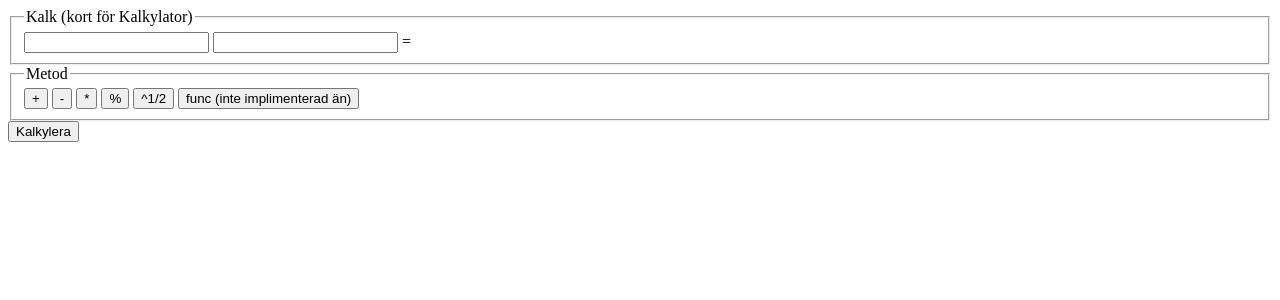
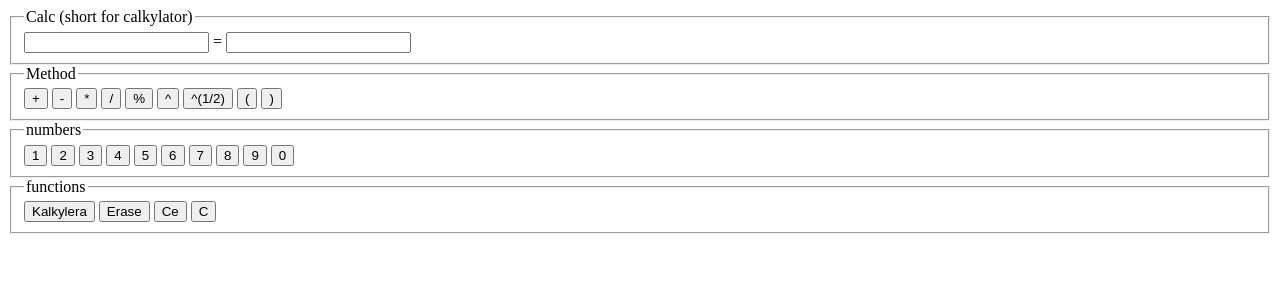
Before and after one commit to Neckora/kalkylator, a PHP site: page / in a window 1280 px wide. Shown: the top 300 px of the page. Run offline with PHP 8.4, Linux system fonts and the light colour scheme.

Commit message:
added stuff

```diff
--- a/index.php
+++ b/index.php
@@ -8,23 +8,42 @@
     <script src="script.js"></script>
 </head>
 <body>
-    <form id="clacFrom">
     <fieldset>
-            <legend>Kalk (kort för Kalkylator)</legend>
-            <input type="number" id="x">
-            <input type="number" id="y"> =
-            <output id="sum"></output>
+        <legend>Calc (short for calkylator)</legend>
+        <input type="text" id="toCalc"> =
+        <input id="sum"></inputs>
     </fieldset>
     <fieldset>
-            <legend>Metod</legend>
+        <legend>Method</legend>
         <button id="add">+</button>
         <button id="sub">-</button>
         <button id="mult">*</button>
-            <button id="div">%</button>
-            <button id="root">^1/2</button>
-            <button id="func">func (inte implimenterad än)</button>
+        <button id="div">/</button>
+        <button id="pro">%</button>
+        <button id="pot">^</button>
+        <button id="root">^(1/2)</button>
+        <button id ="parL">(</button>
+        <button id ="parR">)</button>
     </fieldset>
-        <button id="submit">Kalkylera</button>
-    </form>
+    <fieldset>
+        <legend>numbers</legend>
+        <button class="number">1</button>
+        <button class="number">2</button>
+        <button class="number">3</button>
+        <button class="number">4</button>
+        <button class="number">5</button>
+        <button class="number">6</button>
+        <button class="number">7</button>
+        <button class="number">8</button>
+        <button class="number">9</button>
+        <button class="number">0</button>
+    </fieldset>
+    <fieldset>
+        <legend>functions</legend>
+        <button id="button">Kalkylera</button>
+        <button id="erase">Erase</button>
+        <button id="Reset">Ce</button>
+        <button id="Fullreset">C</button>
+    </fieldset>
 </body>
 </html>
--- a/script.js
+++ b/script.js
@@ -1,23 +1,73 @@
-const button = document.getElementById("submit");
-const sum = document.getElementById("sum");
+let allMethods = {
+    "+" : "+",
+    "-" : "-",
+    "*" : "*",
+    "/" : "/",
+    "%" : "/100",
+    "^" : "**",
+    "^(1/2)" : "**(1/2)",
+    "(" : "(",
+    ")" : ")",
+}
 
-function init(){
-    document.getElementById("calcFrom").onInput = calc;
+for (let i = 0; i <= 9; i++) {
+    allMethods[i] = String(i);
+}
+
+let calced = false;
+
+function init(event){
+    event.preventDefault();
+    let buttons = document.getElementsByTagName("button");
+
+    for ( var counter = 0; counter < buttons.length; counter++) {
+        buttons[counter].addEventListener("click", onClick);
+    }
+}
+
+function onClick(event){
+    let toCalc = document.getElementById("toCalc");
+    let display = document.getElementById("sum");
+
+    if (event.currentTarget.textContent == "Kalkylera"){
+        calc();
+    }
+    else if (event.currentTarget.textContent == "C"){
+        toCalc.value = "";
+        display.value = "";
+    }
+    else if (event.currentTarget.textContent == "Erase"){
+        toCalc.value = toCalc.value.slice(0, -1);
+    }
+    else if (event.currentTarget.textContent == "Ce"){
+        toCalc.value = "";
+    } else{
+        if (calced == true){
+            toCalc.value = "";
+            let textExpertion =  toCalc.value + allMethods[this.textContent.trim()];
+            calced = false;
+            toCalc.value = textExpertion;
+        } else{
+            let textExpertion =  toCalc.value + allMethods[this.textContent.trim()];
+            toCalc.value = textExpertion;
+        }
+    };
 }
 function calc(){
+    let toCalc = document.getElementById("toCalc");
+    let display = document.getElementById("sum");
 
-    let numb1 = parseFloat(document.getElementById("x").value) || 0;
-    let numb2 = parseFloat(document.getElementById("y").value) || 0;
-
-    button.addEventListener("click", () => {
-        sum.value = eval(numb1, method(), numb2);
-    });
-
-}
-function method(){
-
+    try {
+        if (toCalc.value == ""){
+            display.value = ("error");
+        }
+        else{
+        display.value = eval(toCalc.value);
+        calced = true;
+        }
+    } catch (e){
+        display.value = ("error");
+    }
 }
 
-
-
 window.onload = init;
```
Lines whose indentation alone changed are shown as unchanged.
